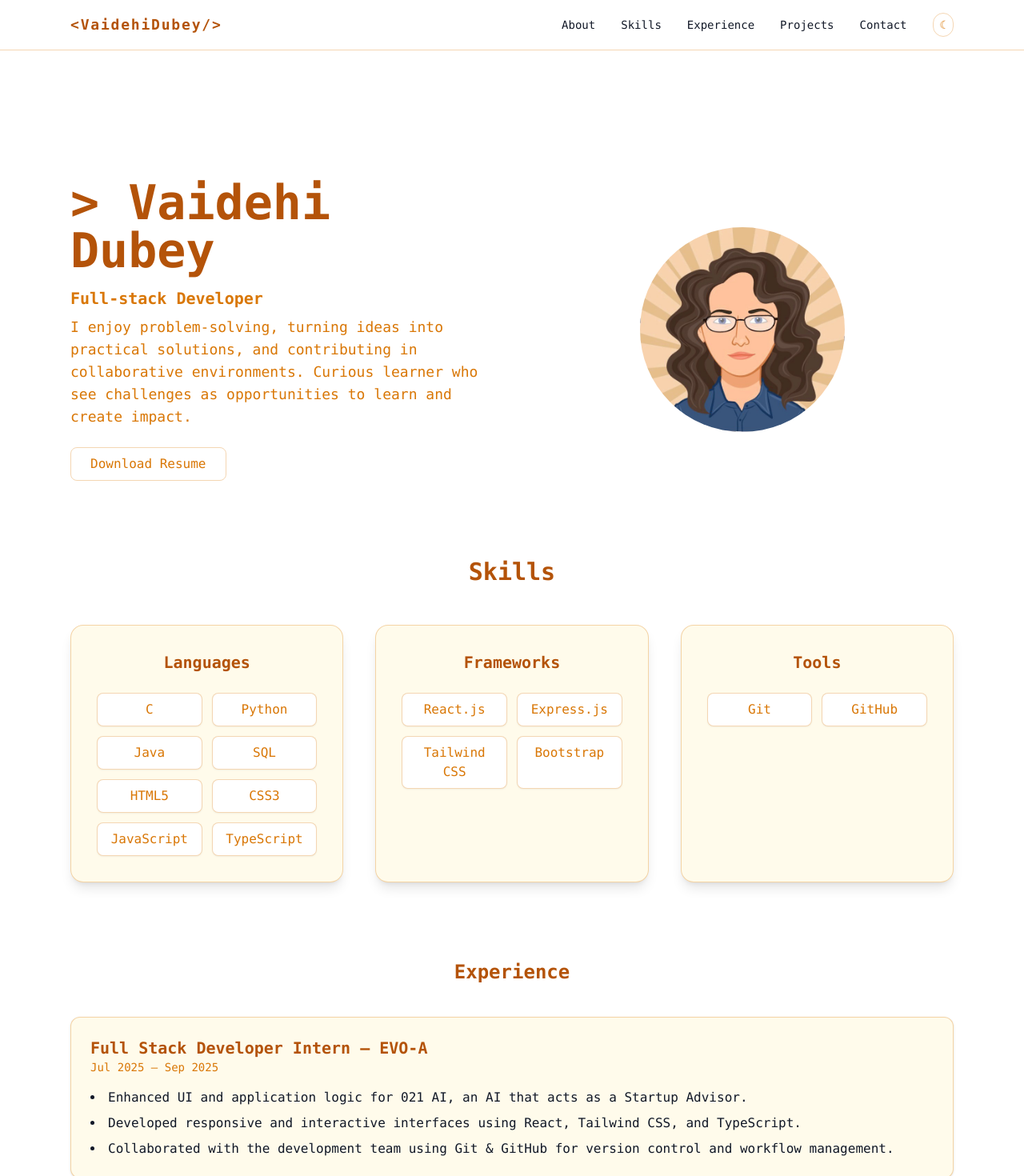
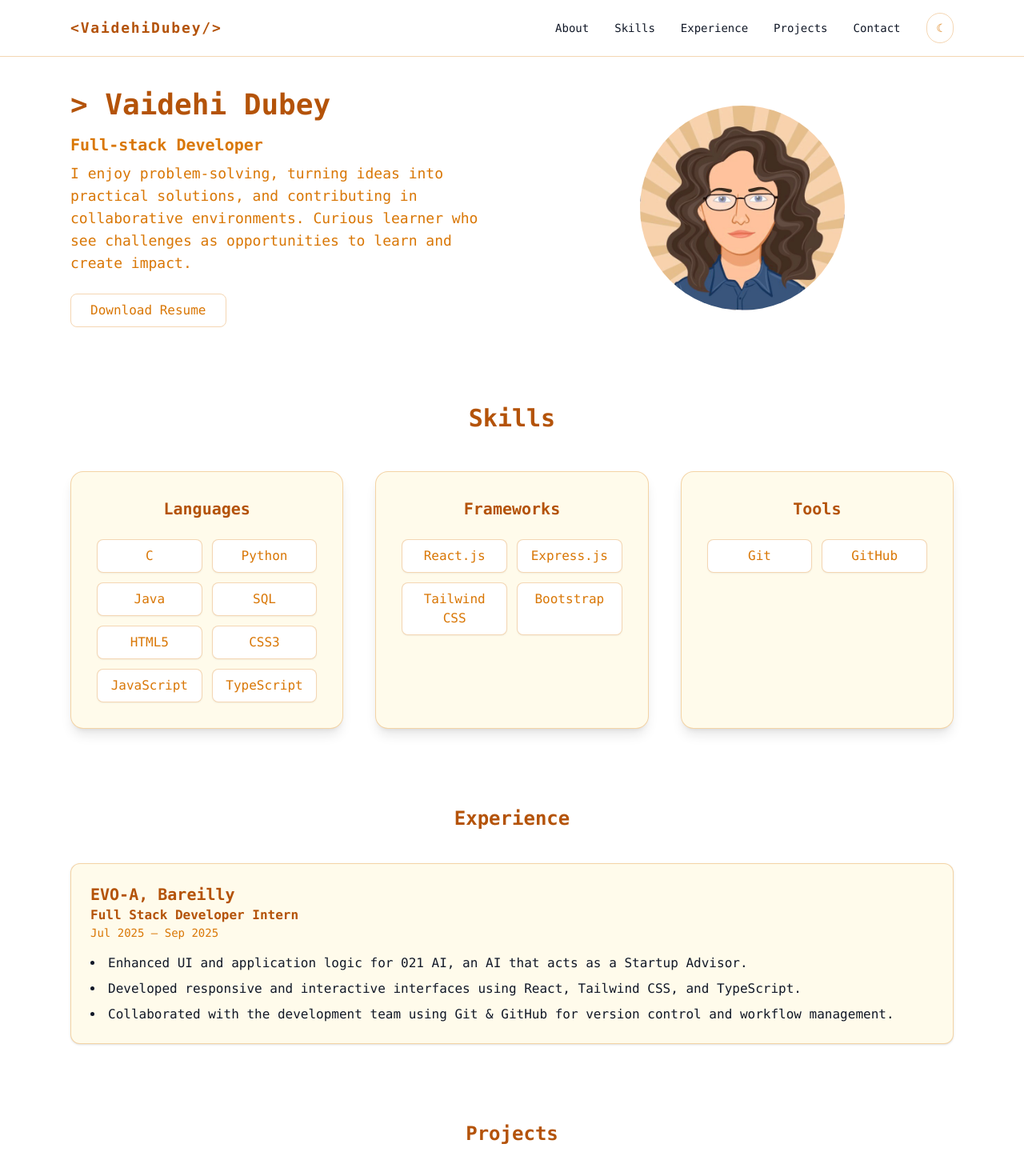
Before and after one commit to cyber-scribe/portfolio, a React (Create React App) app: page / in a window 1280 px wide. Shown: the top 1470 px of the page at 80% size. Built offline with nearby package versions, Linux system fonts and the light colour scheme.

Commit message:
updated view

```diff
--- a/src/App.js
+++ b/src/App.js
@@ -1,5 +1,5 @@
 import './App.css';
-import React, { useState } from "react";
+import React, { useState} from "react";
 import { motion } from "framer-motion";
 import { Github, Linkedin, ExternalLink } from "lucide-react";
 
@@ -27,7 +27,7 @@ const skills = {
 const experience = [
   {
     role: "Full Stack Developer Intern",
-    company: "EVO-A",
+    company: "EVO-A, Bareilly",
     duration: "Jul 2025 – Sep 2025",
     details: [
       "Enhanced UI and application logic for 021 AI, an AI that acts as a Startup Advisor.",
@@ -53,11 +53,11 @@ const [dark, setDark] = useState(false);
   };
 
   return (
-    <div className={`min-h-screen ${theme.bg} ${dark ? "text-gray-100" : "text-gray-900"} font-mono`}>
+    <div className={`min-h-screen ${theme.bg} ${dark ? "text-gray-100" : "text-gray-900"} font-mono overflow-x-hidden`}>
       {/* NAVBAR */}
-      <header className={`sticky top-0 z-40 ${theme.bg}/80 backdrop-blur border-b ${theme.border}`}>
+      <header className={`sticky top-0 z-50 ${theme.bg}/90 backdrop-blur-md border-b ${theme.border}`}>
         <div className="max-w-6xl mx-auto px-6 py-4 flex justify-between items-center">
-          <a href="#hero" className={`${theme.text} font-bold text-lg tracking-widest`}>
+          <a href="#hero" className={`${theme.text} font-bold text-base sm:text-lg tracking-widest whitespace-nowrap`}>
             &lt;VaidehiDubey/&gt;
           </a>
           <nav className="hidden md:flex gap-8 text-sm items-center">
@@ -72,7 +72,7 @@ const [dark, setDark] = useState(false);
       ))}
       <button
         onClick={() => setDark(!dark)}
-        className={`px-2 py-1 rounded-full border ${theme.border} ${theme.textAlt} ${theme.hover}`}
+        className={`px-3 py-2 rounded-full border ${theme.border} ${theme.textAlt} ${theme.hover}`}
       >
         {dark ? "☀" : "☾"}
       </button>
@@ -103,7 +103,7 @@ const [dark, setDark] = useState(false);
     initial={{ x: "100%" }}
     animate={{ x: menuOpen ? 0 : "100%" }}
     transition={{ duration: 0.3 }}
-    className={` fixed top-14 h-fit w-full md:hidden overflow-hidden backdrop-blur ${theme.bg} shadow-lg`}
+    className={` fixed top-14 h-fit w-full md:hidden overflow-hidden backdrop-blur-sm opacity-85 ${theme.bg} shadow-lg`}
   >
     <div className="flex flex-col items-center py-4 gap-4">
       {["About", "Skills", "Experience", "Projects", "Contact"].map((label) => (
@@ -126,15 +126,15 @@ const [dark, setDark] = useState(false);
   </motion.div>
       </header>
 
-      <main id="about" className="max-w-6xl mx-auto px-6 py-16">
+      <main id="about" className="max-w-6xl mx-auto px-6 pb-16">
         {/* ABOUT */}
-        <section className="mt-24 md:mt:0 grid md:grid-cols-2 gap-12 items-center">
+        <section className="mt-10 md:mt:0 grid md:grid-cols-2 gap-12 items-center">
           <div>
             <motion.h1
               initial={{ opacity: 0, y: -20 }}
               animate={{ opacity: 1, y: 0 }}
               transition={{ duration: 0.8 }}
-              className={`text-4xl md:text-6xl font-extrabold ${theme.text}`}
+              className={`text-4xl font-extrabold whitespace-no-wrap ${theme.text}`}
             >
               &gt; Vaidehi Dubey
             </motion.h1>
@@ -214,7 +214,8 @@ const [dark, setDark] = useState(false);
                 whileHover={{ scale: 1.02, boxShadow: `5px 5px 10px ${dark ? "#f59e0b" : "#b45309"}` }}
                 className={`p-6 rounded-xl ${theme.cardBg} border ${theme.border} shadow`}
               >
-                <h3 className={`text-xl font-semibold ${theme.text}`}>{exp.role} — {exp.company}</h3>
+                <h3 className={`text-xl font-semibold ${theme.text}`}>{exp.company}</h3>
+                <h6 className={`text-md font-bold whitespace-nowrap ${theme.text}`}>{exp.role}</h6>
                 <p className={`text-sm mb-4 ${theme.textAlt}`}>{exp.duration}</p>
                 <ul className="list-disc list-inside space-y-2">
                   {exp.details.map((d, i) => (
@@ -282,7 +283,7 @@ const [dark, setDark] = useState(false);
 
         {/* CONTACT */}
         <section id="contact" className="mt-24 text-center">
-          <h2 className={`text-2xl font-bold ${theme.text} mb-6`}>Contact</h2>
+          <h2 className={`text-2xl font-bold ${theme.text} mb-1`}>Contact</h2>
           <p className="mb-6">Let's connect and collaborate!</p>
           <div className="flex justify-center gap-6 flex-wrap">
             <a href="https://github.com/cyber-scribe" target="_blank" rel="noopener noreferrer" className={`p-3 rounded-full ${theme.cardBg} ${theme.hover}`}>
```
